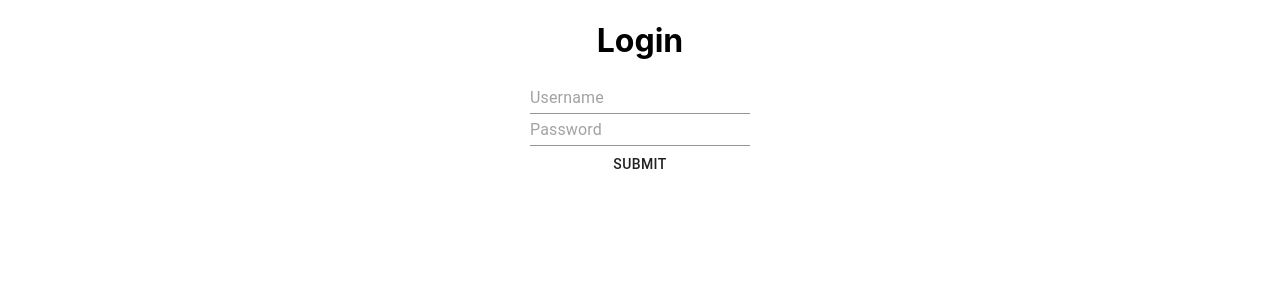
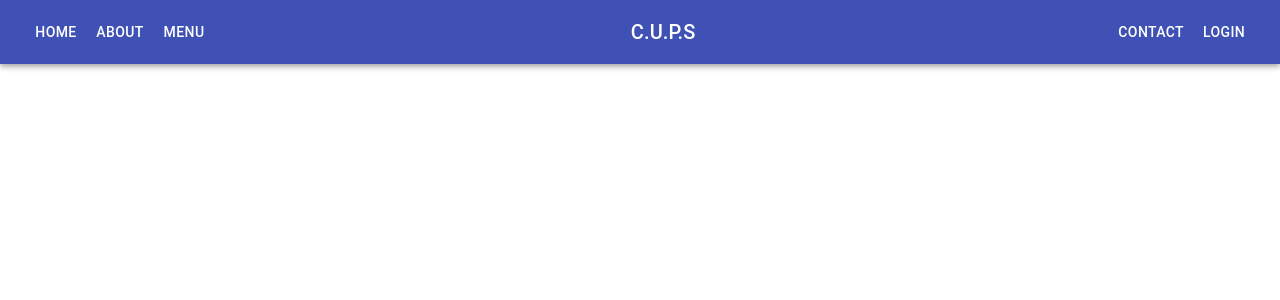
Before and after one commit to AkeemAllen/cups, a React (Create React App) app: page / in a window 1280 px wide. Shown: the top 300 px of the page. Built offline with nearby package versions, Linux system fonts and the light colour scheme.

Commit message:
Created Routing

```diff
--- a/package.json
+++ b/package.json
@@ -10,6 +10,7 @@
     "axios": "^0.19.2",
     "react": "^16.12.0",
     "react-dom": "^16.12.0",
+    "react-router-dom": "^5.1.2",
     "react-scripts": "3.3.0"
   },
   "scripts": {
--- a/src/App.js
+++ b/src/App.js
@@ -3,12 +3,15 @@ import greatnessGif from './assets/images/greatness.gif';
 import Button from '@material-ui/core/Button';
 import './App.css';
 import Login from './pages/login';
+import Home from './pages/Home';
+import {BrowserRouter, Route} from 'react-router-dom';
 
 function App() {
   return (
-    <div className="App">
-      <Login />
-    </div>
+    <BrowserRouter>
+    <Route path='/login' exact component={Login} />
+    <Route path='/' exact component={Home} />
+    </BrowserRouter>
   );
 }
 
--- /dev/null
+++ b/src/components/navBar.js
@@ -0,0 +1,42 @@
+import React from 'react';
+import { makeStyles } from '@material-ui/core/styles';
+import { AppBar, Toolbar, Typography, Button, IconButton } from '@material-ui/core';
+// import Menu from '@material-ui/icons/Menu';
+
+const useStyles = makeStyles(theme => ({
+    root: {
+        flexGrow: 1,
+    },
+    menuButton: {
+        marginRight: theme.spacing(2),
+    },
+    title: {
+        flexGrow: 1,
+        textAlign: "center"
+    },
+}));
+
+export default function NavBar() {
+    const classes = useStyles();
+
+    return (
+        <div className={classes.root}>
+            <AppBar position="static">
+                <Toolbar>
+                    <Button color="inherit">Home</Button>
+                    <Button color="inherit">About</Button>
+                    <Button color="inherit">Menu</Button>
+                    {/* <IconButton edge="start" className={classes.menuButton} color="inherit" aria-label="menu">
+                        {/* <Menu />
+                    </IconButton> */}
+                    <Typography variant="h6" className={classes.title}>
+                        C.U.P.S
+                    </Typography>
+
+                    <Button color="inherit">Contact</Button>
+                    <Button color="inherit">Login</Button>
+                </Toolbar>
+            </AppBar>
+        </div>
+    );
+}
--- /dev/null
+++ b/src/pages/Home.js
@@ -0,0 +1,21 @@
+import React from 'react';
+import Input from '@material-ui/core/Input';
+import { Divider, Button } from '@material-ui/core';
+import axios from 'axios';
+import NavBar from '../components/navBar';
+
+class Home extends React.Component {
+
+
+
+
+    render() {
+        return (
+            <div>
+            <NavBar/>
+
+            </div>
+        );
+    }
+}
+export default Home;
--- a/src/pages/login.js
+++ b/src/pages/login.js
@@ -2,43 +2,59 @@ import React from 'react';
 import Input from '@material-ui/core/Input';
 import { Divider, Button } from '@material-ui/core';
 import axios from 'axios';
+import NavBar from '../components/navBar';
+
 class Login extends React.Component {
   constructor(props) {
     super(props);
     this.state = {
-        Username: '',
-        Password: ''
+      Username: '',
+      Password: ''
     };
   }
-  handleUsername = (event) => {
-    this.setState({Username: event.target.value});
-  }
-  handlePassword = (event) => {
-    this.setState({Password: event.target.value});
-  }
-  handleSubmit = (event) => {
+  handleUsername = event => {
+    this.setState({ Username: event.target.value });
+  };
+  handlePassword = event => {
+    this.setState({ Password: event.target.value });
+  };
+  handleSubmit = event => {
     event.preventDefault();
-    axios.post('https://mysterious-caverns-49185.herokuapp.com/users/login', {
+    axios
+      .post('https://mysterious-caverns-49185.herokuapp.com/users/login', {
         userName: this.state.Username,
         password: this.state.Password
       })
-      .then(function (response) {
+      .then(function(response) {
         console.log(response);
       })
-      .catch(function (error) {
+      .catch(function(error) {
         console.log(error);
       });
-  }
+  };
   render() {
     return (
+
+    <div>
+    <NavBar/>
       <form onSubmit={this.handleSubmit}>
         <h1>Login</h1>
-        <Input placeholder="Username" value= {this.state.Username} onChange={this.handleUsername} />
+        <Input
+          placeholder="Username"
+          value={this.state.Username}
+          onChange={this.handleUsername}
+        />
         <br />
-        <Input placeholder="Password" value= {this.state.Password} type="password" onChange={this.handlePassword}/>
+        <Input
+          placeholder="Password"
+          value={this.state.Password}
+          type="password"
+          onChange={this.handlePassword}
+        />
         <br />
         <Button type="submit">Submit</Button>
       </form>
+      </div>
     );
   }
 }
```
Also changed, not shown: 1 other file (tests, documents, lock files or other folders).
